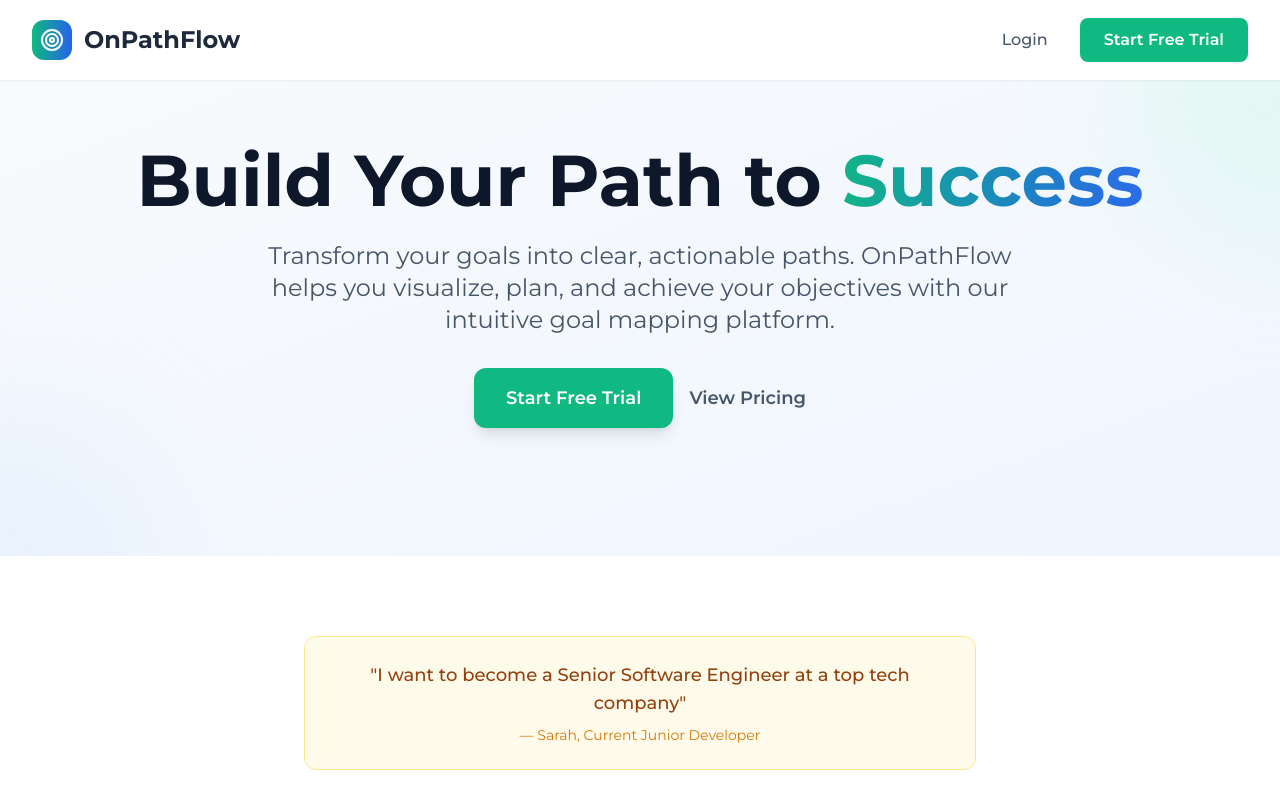
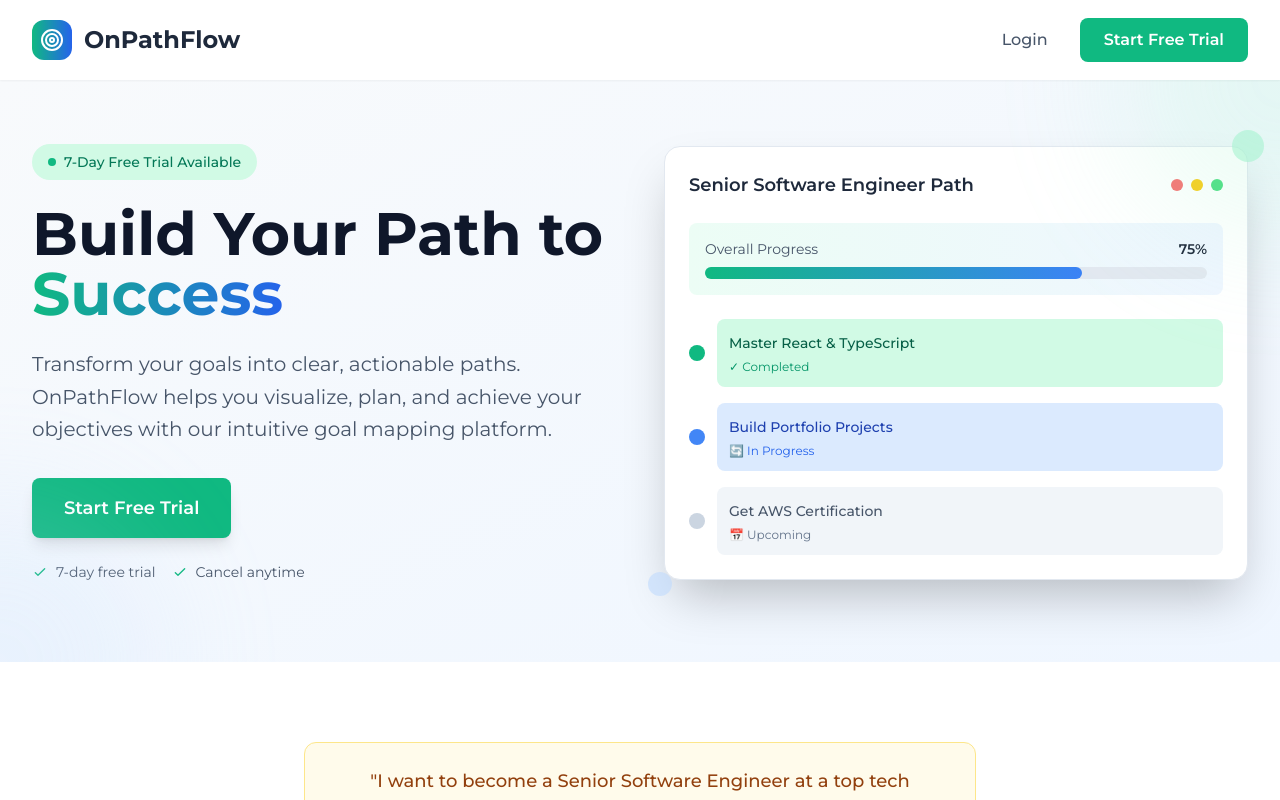
Before and after one commit to mariah32p/freedomlab-onpathflow, a React (Vite) app: page / in a window 1280 px wide. Shown: the top 800 px of the page. Built offline with nearby package versions, Linux system fonts and the light colour scheme.

Commit message:
Update hero to 2-column layout with mockup

```diff
--- a/src/pages/LandingPage.tsx
+++ b/src/pages/LandingPage.tsx
@@ -7,23 +7,103 @@ const LandingPage: React.FC = () => {
       <Header />
 
       {/* Hero Section */}
-      <section className="relative overflow-hidden bg-gradient-to-br from-slate-50 to-blue-50 pt-16 pb-32">
+      <section className="relative overflow-hidden bg-gradient-to-br from-slate-50 to-blue-50 pt-16 pb-20">
         <div className="max-w-7xl mx-auto px-4 sm:px-6 lg:px-8">
-          <div className="text-center">
-            <h1 className="text-5xl md:text-7xl font-bold text-slate-900 mb-6 leading-tight">
+          <div className="grid lg:grid-cols-2 gap-12 items-center">
+            {/* Left Column - Content */}
+            <div className="text-center lg:text-left">
+              {/* Badge */}
+              <div className="inline-flex items-center bg-emerald-100 text-emerald-700 px-4 py-2 rounded-full text-sm font-medium mb-6">
+                <span className="w-2 h-2 bg-emerald-500 rounded-full mr-2"></span>
+                7-Day Free Trial Available
+              </div>
+
+              <h1 className="text-4xl md:text-6xl font-bold text-slate-900 mb-6 leading-tight">
                 Build Your Path to
                 <span className="text-transparent bg-clip-text bg-gradient-to-r from-emerald-500 to-blue-600"> Success</span>
               </h1>
-            <p className="text-xl md:text-2xl text-slate-600 mb-8 max-w-3xl mx-auto leading-relaxed">
+
+              <p className="text-xl text-slate-600 mb-8 leading-relaxed">
                 Transform your goals into clear, actionable paths. OnPathFlow helps you visualize, plan, and achieve your objectives with our intuitive goal mapping platform.
               </p>
-            <div className="flex flex-col sm:flex-row gap-4 justify-center items-center">
-              <button className="bg-emerald-500 text-white px-8 py-4 rounded-xl font-semibold text-lg hover:bg-emerald-600 transform hover:scale-105 transition-all duration-200 shadow-lg hover:shadow-xl">
+
+              <div className="mb-6">
+                <button className="bg-emerald-500 text-white px-8 py-4 rounded-lg font-semibold text-lg hover:bg-emerald-600 transform hover:scale-105 transition-all duration-200 shadow-lg hover:shadow-xl">
                   Start Free Trial
                 </button>
-              <button className="text-slate-600 hover:text-slate-900 font-semibold text-lg flex items-center gap-2">
-                View Pricing
-              </button>
+              </div>
+
+              <div className="flex flex-col sm:flex-row gap-4 text-slate-600 text-sm">
+                <div className="flex items-center justify-center lg:justify-start">
+                  <svg className="w-4 h-4 text-emerald-500 mr-2" fill="none" stroke="currentColor" viewBox="0 0 24 24">
+                    <path strokeLinecap="round" strokeLinejoin="round" strokeWidth={2} d="M5 13l4 4L19 7" />
+                  </svg>
+                  7-day free trial
+                </div>
+                <div className="flex items-center justify-center lg:justify-start">
+                  <svg className="w-4 h-4 text-emerald-500 mr-2" fill="none" stroke="currentColor" viewBox="0 0 24 24">
+                    <path strokeLinecap="round" strokeLinejoin="round" strokeWidth={2} d="M5 13l4 4L19 7" />
+                  </svg>
+                  Cancel anytime
+                </div>
+              </div>
+            </div>
+
+            {/* Right Column - Mockup */}
+            <div className="relative">
+              <div className="bg-white rounded-2xl shadow-2xl p-6 border border-slate-200">
+                {/* Mockup Header */}
+                <div className="flex items-center justify-between mb-6">
+                  <h3 className="text-lg font-semibold text-slate-800">Senior Software Engineer Path</h3>
+                  <div className="flex space-x-2">
+                    <div className="w-3 h-3 bg-red-400 rounded-full"></div>
+                    <div className="w-3 h-3 bg-yellow-400 rounded-full"></div>
+                    <div className="w-3 h-3 bg-green-400 rounded-full"></div>
+                  </div>
+                </div>
+
+                {/* Progress Overview */}
+                <div className="bg-gradient-to-r from-emerald-50 to-blue-50 rounded-lg p-4 mb-6">
+                  <div className="flex items-center justify-between mb-2">
+                    <span className="text-sm text-slate-600">Overall Progress</span>
+                    <span className="text-sm font-semibold text-slate-800">75%</span>
+                  </div>
+                  <div className="w-full bg-slate-200 rounded-full h-3">
+                    <div className="bg-gradient-to-r from-emerald-500 to-blue-500 h-3 rounded-full" style={{width: '75%'}}></div>
+                  </div>
+                </div>
+
+                {/* Milestone Steps */}
+                <div className="space-y-4">
+                  <div className="flex items-center space-x-3">
+                    <div className="w-4 h-4 bg-emerald-500 rounded-full"></div>
+                    <div className="flex-1 bg-emerald-100 rounded-lg p-3">
+                      <span className="text-emerald-800 font-medium text-sm">Master React & TypeScript</span>
+                      <div className="text-xs text-emerald-600 mt-1">✓ Completed</div>
+                    </div>
+                  </div>
+
+                  <div className="flex items-center space-x-3">
+                    <div className="w-4 h-4 bg-blue-500 rounded-full animate-pulse"></div>
+                    <div className="flex-1 bg-blue-100 rounded-lg p-3">
+                      <span className="text-blue-800 font-medium text-sm">Build Portfolio Projects</span>
+                      <div className="text-xs text-blue-600 mt-1">🔄 In Progress</div>
+                    </div>
+                  </div>
+
+                  <div className="flex items-center space-x-3">
+                    <div className="w-4 h-4 bg-slate-300 rounded-full"></div>
+                    <div className="flex-1 bg-slate-100 rounded-lg p-3">
+                      <span className="text-slate-600 font-medium text-sm">Get AWS Certification</span>
+                      <div className="text-xs text-slate-500 mt-1">📅 Upcoming</div>
+                    </div>
+                  </div>
+                </div>
+              </div>
+
+              {/* Floating elements for visual appeal */}
+              <div className="absolute -top-4 -right-4 w-8 h-8 bg-emerald-200 rounded-full opacity-60"></div>
+              <div className="absolute -bottom-4 -left-4 w-6 h-6 bg-blue-200 rounded-full opacity-60"></div>
             </div>
           </div>
         </div>
```
Lines whose indentation alone changed are shown as unchanged.
